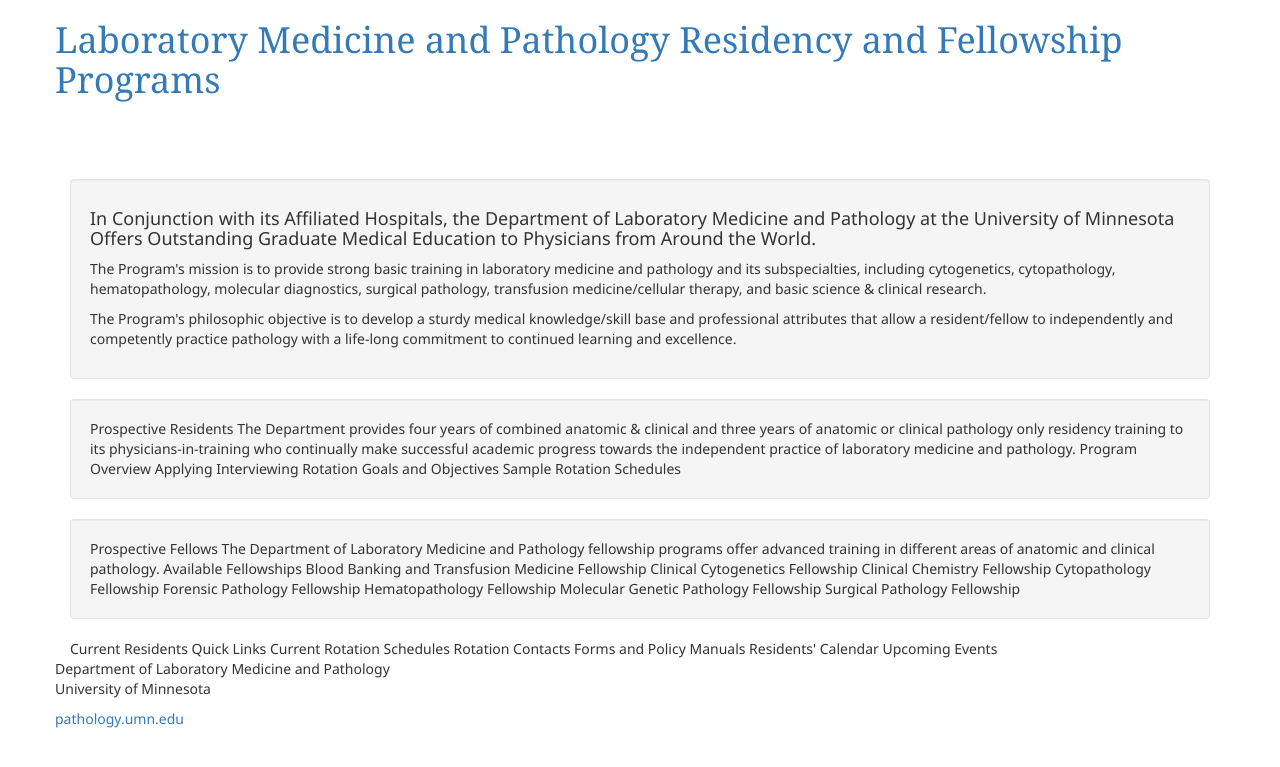
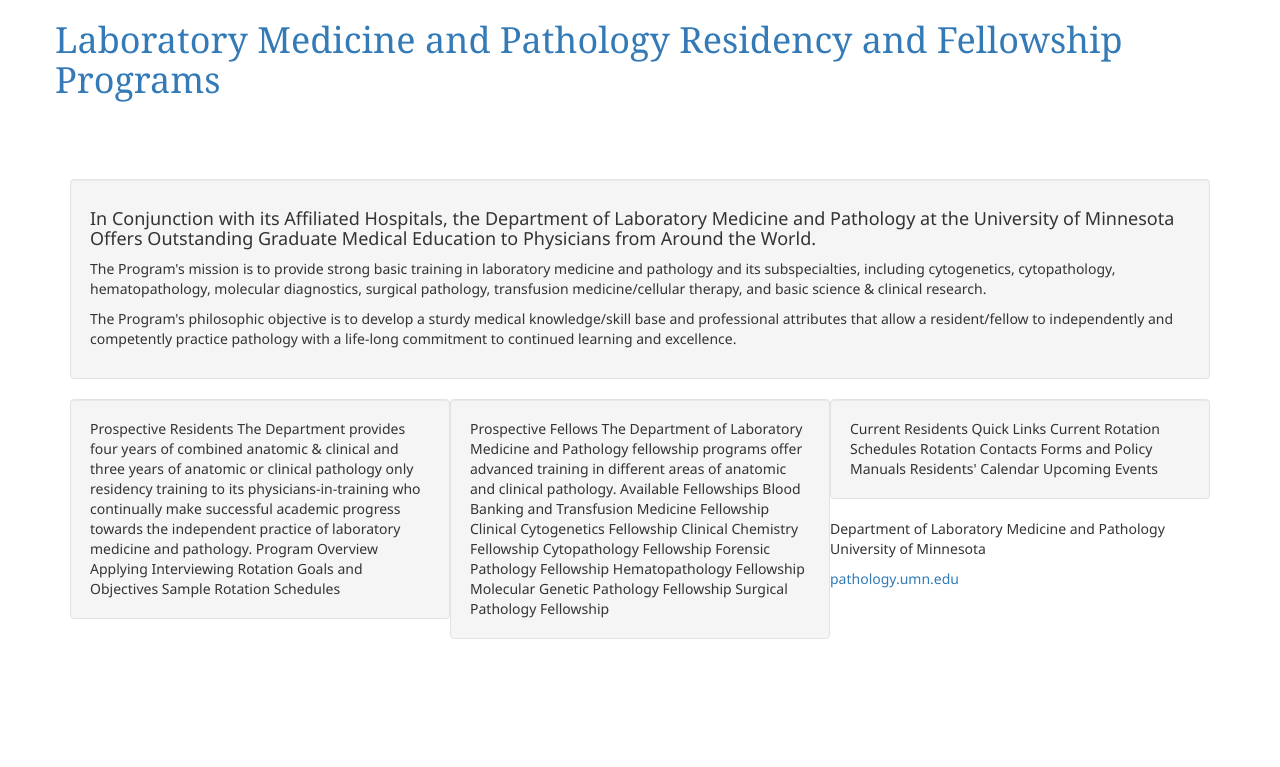
Before and after one commit to bdunnette/fragmentary-lesion, a Jekyll site: the page built from index.html, in a window 1280 px wide. Shown: the top 767 px of the page. Built offline with Jekyll 4.4.1, drawn with Linux system fonts in a browser that asks for light colours; nearby versions of some CDN libraries; Markdown is read by kramdown in place of the engine named in the settings.

Commit message:
Updated index.html

```diff
--- a/index.html
+++ b/index.html
@@ -15,7 +15,7 @@
   		</div>
 	</div>
 	<div class="row-fluid">
-      <div class="span4 well">
+      <div class="col-md-4 well">
 
 Prospective Residents
 
@@ -29,7 +29,7 @@
 
 
       </div>
-      <div class="span4 well">
+      <div class="col-md-4 well">
 
 
 Prospective Fellows
@@ -50,7 +50,7 @@
 
 
       </div>
-      <div class="small-4 columns">
+      <div class="col-md-4 well">
 
 
 Current Residents
```
